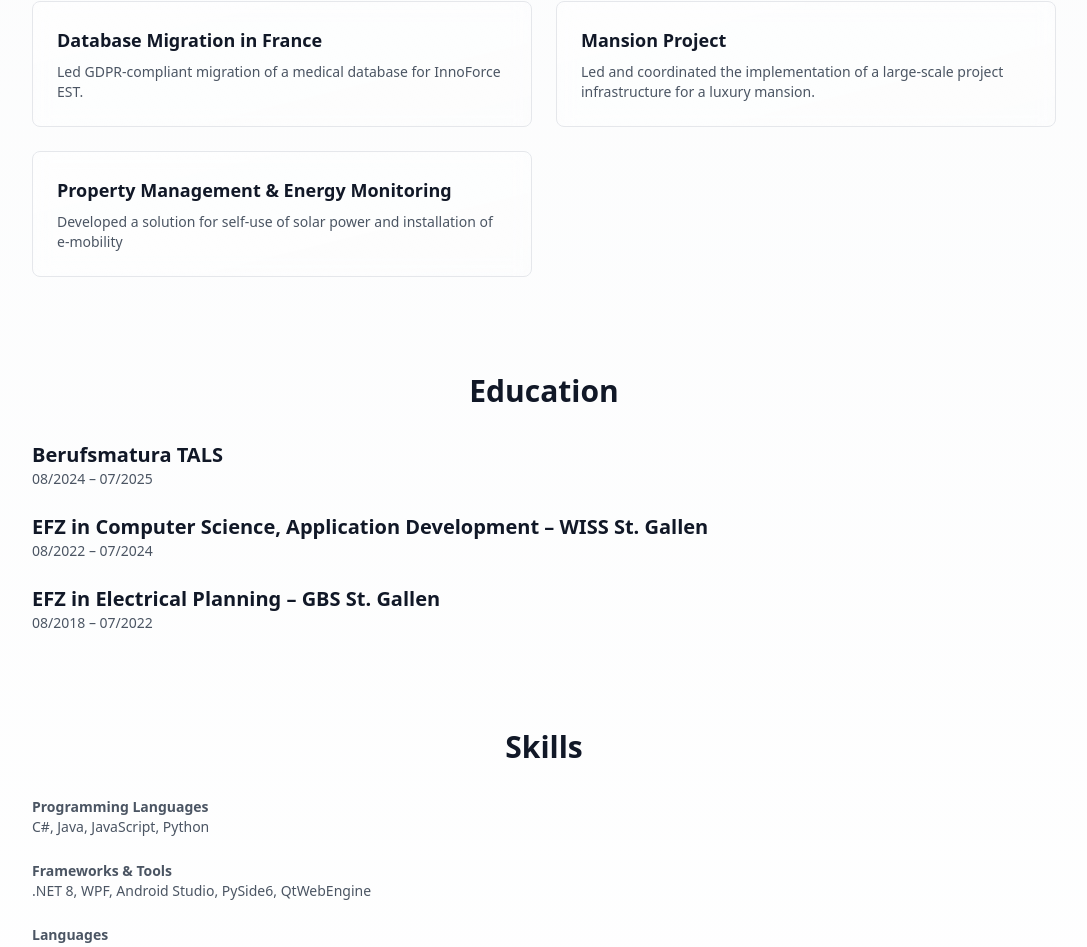
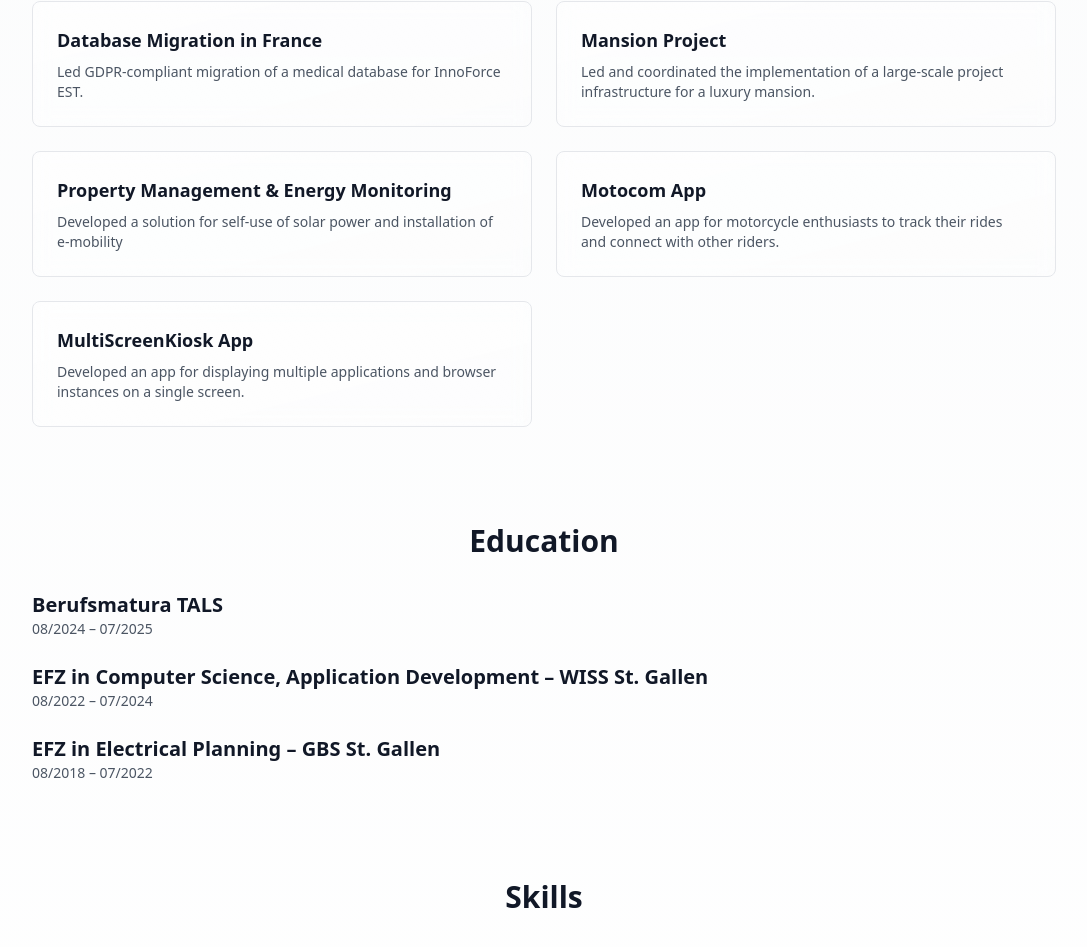
Before and after one commit to sxwxbxr/portfoliov2, a Next.js app: page / in a window 1280 px wide. Shown: the part 1164-2111 px from the top of the page, without its empty margins (96-1183 px from the left). Built offline with nearby package versions, Linux system fonts and the light colour scheme.

Commit message:
Add Motocom App and MultiScreenKiosk App projects
Introduced two new projects to the projects array: Motocom App for motorcycle ride tracking and community, and MultiScreenKiosk App for managing multiple applications on a single screen. Includes project details, metrics, and repository links.

```diff
--- a/src/config.ts
+++ b/src/config.ts
@@ -116,6 +116,40 @@ export const projects = [
     liveUrl: '#',
     repoUrl: '#',
   },
+  {
+    slug: 'motocom-app',
+    title: 'Motocom App',
+    description:
+      'Developed an app for motorcycle enthusiasts to track their rides and connect with other riders.',
+    cover: 'https://placehold.co/600x400?text=Project+Cover',
+    problem: 'No easy combined way to track rides and connect with other riders.',
+    approach: 'Conducted user research to identify key features and developed a user-friendly interface.',
+    result: 'Still in development.',
+    lessons: 'n/a',
+    metrics: [
+      { label: 'Users', value: 'n/a' },
+      { label: 'Rides Tracked', value: 'n/a' },
+    ],
+    liveUrl: '#',
+    repoUrl: '#',
+  },
+  {
+    slug: 'multiscreenkiosk-app',
+    title: 'MultiScreenKiosk App',
+    description:
+      'Developed an app for displaying multiple applications and browser instances on a single screen.',
+    cover: 'https://placehold.co/600x400?text=Project+Cover',
+    problem: 'No easy way to manage and display multiple applications simultaneously for events and presentations.',
+    approach: 'Developed a user-friendly interface for managing multiple applications.',
+    result: 'Works with multiple additional features implemented and planned.',
+    lessons: 'Thorough testing and user feedback are essential for successful multi-app management.',
+    metrics: [
+      { label: 'Users', value: '~10' },
+      { label: 'Instances Managed', value: '4 per page' },
+    ],
+    liveUrl: '#',
+    repoUrl: 'https://github.com/sxwxbxr/MultiScreenKiosk',
+  }
 ] as Project[];
 
 export const ideas = [
```
